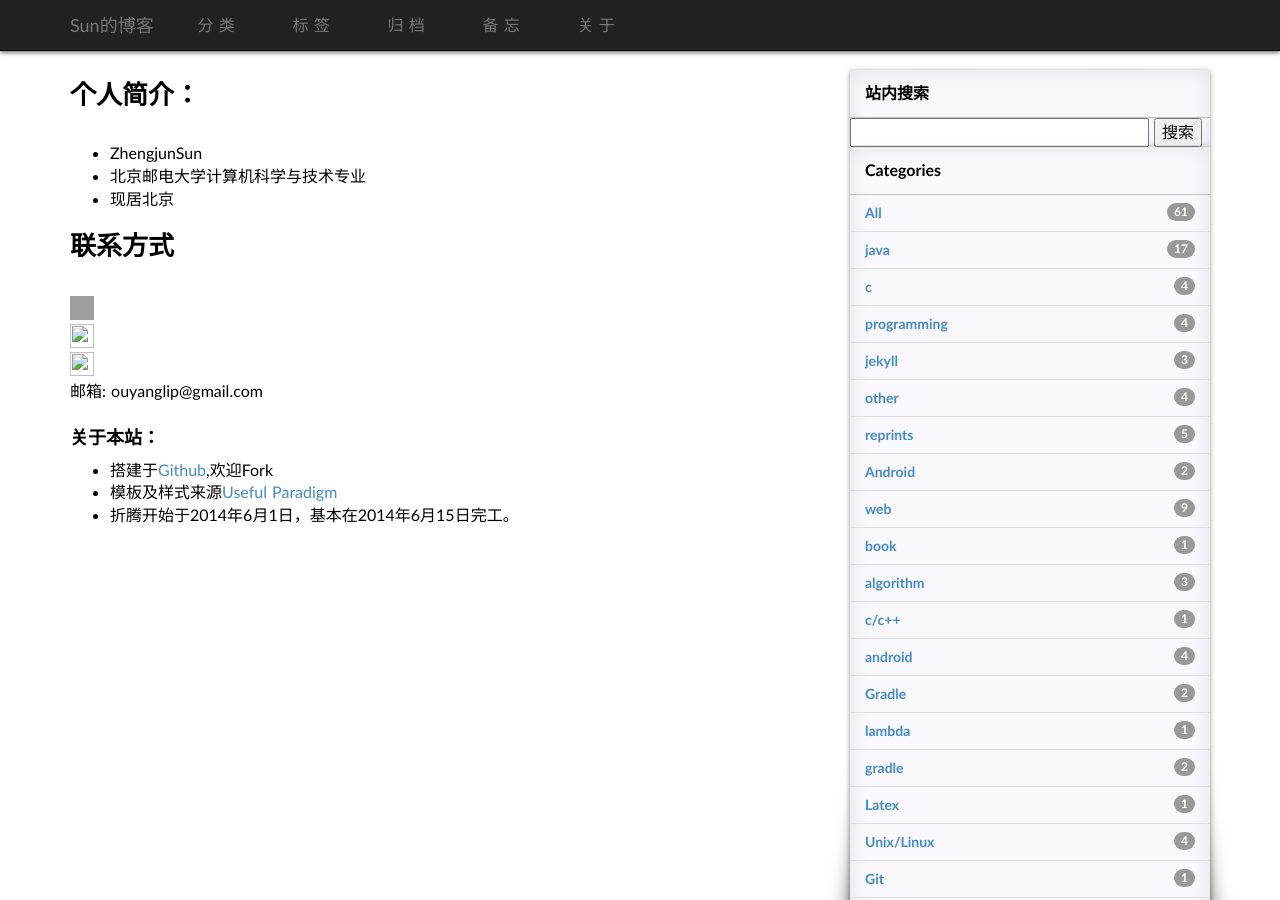
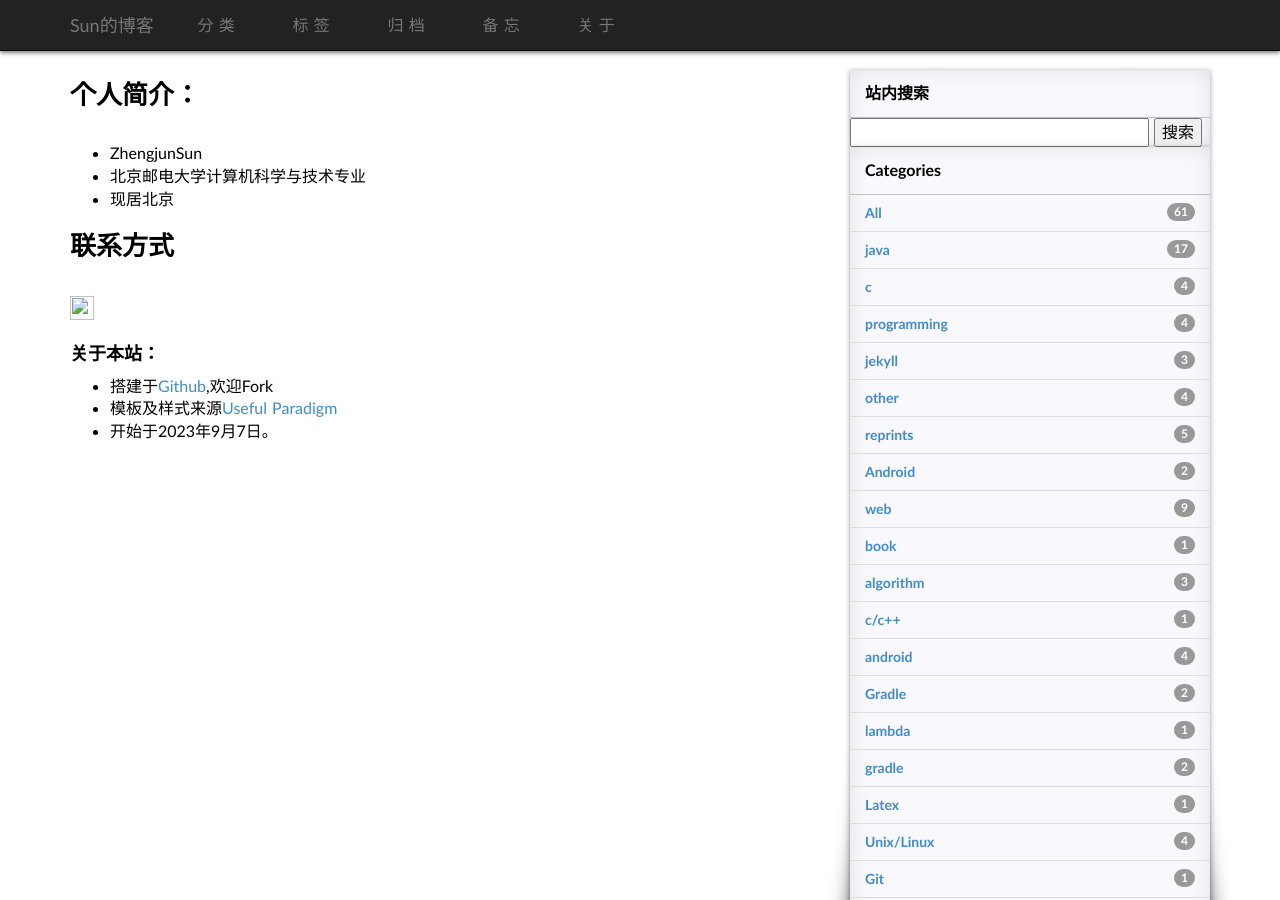
Before and after one commit to ZhengjunSun/ZhengjunSun.github.io, a Jekyll site: the page built from about.md, in a window 1280 px wide and 900 px high. Built offline with Jekyll 4.4.1, drawn with Linux system fonts in a browser that asks for light colours; some web fonts are replaced; comment, search, counter and statistics services are not loaded; grey boxes are pictures that could not be loaded.

Commit message:
Signed-off-by: Sun-Zhengjun <zj_sun@foxmail.com>

```diff
--- a/about.md
+++ b/about.md
@@ -12,14 +12,13 @@ title: "关于：About"
 ## 联系方式
 
 <p class="contact">
- <a href="http://weibo.com/ouyanglip" title="微博联系我"><img src="http://www.sinaimg.cn/blog/developer/wiki/LOGO_32x32.png" width="24" height="24" style="display:inline-block;vertical-align:middle"></a><br/>
-        <a href="http://www.zhihu.com/people/lippi-ouyang" title="知乎联系我"><img src="http://www.zhihu.com/favicon.ico" width="24" height="24" style="display:inline-block;vertical-align:middle"></a><br/>
- <a href="https://github.com/LippiOuYang" title="Github联系我"><img src="http://www.github.com/favicon.ico" width="24" height="24" style="display:inline-block;vertical-align:middle"></a><br/>
-邮箱: ouyanglip@gmail.com
+
+ <a href="https://github.com/ZhengjunSun" title="Github联系我"><img src="http://www.github.com/favicon.ico" width="24" height="24" style="display:inline-block;vertical-align:middle"></a><br/>
+
 </p>
 
 ### 关于本站：
 
-* 搭建于[Github](https://github.com/LippiOuYang/LippiOuYang.github.io),欢迎Fork
+* 搭建于[Github](https://github.com/ZhengjunSun/ZhengjunSun.github.io.git),欢迎Fork
 * 模板及样式来源[Useful Paradigm](http://usefulparadigm.com/)
-* 折腾开始于2014年6月1日，基本在2014年6月15日完工。
+* 开始于2023年9月7日。
```
Also changed, not shown: README.md.
